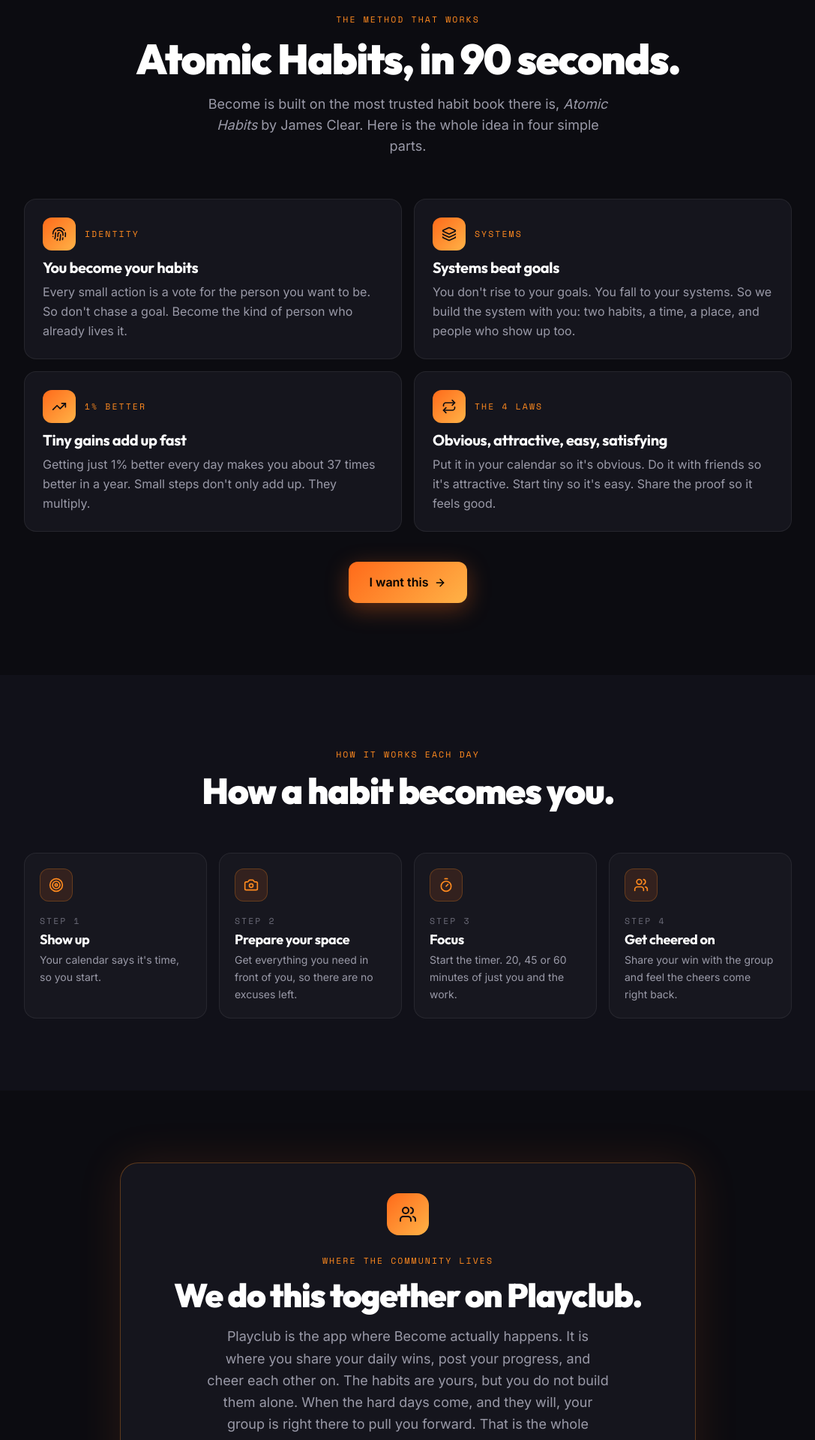
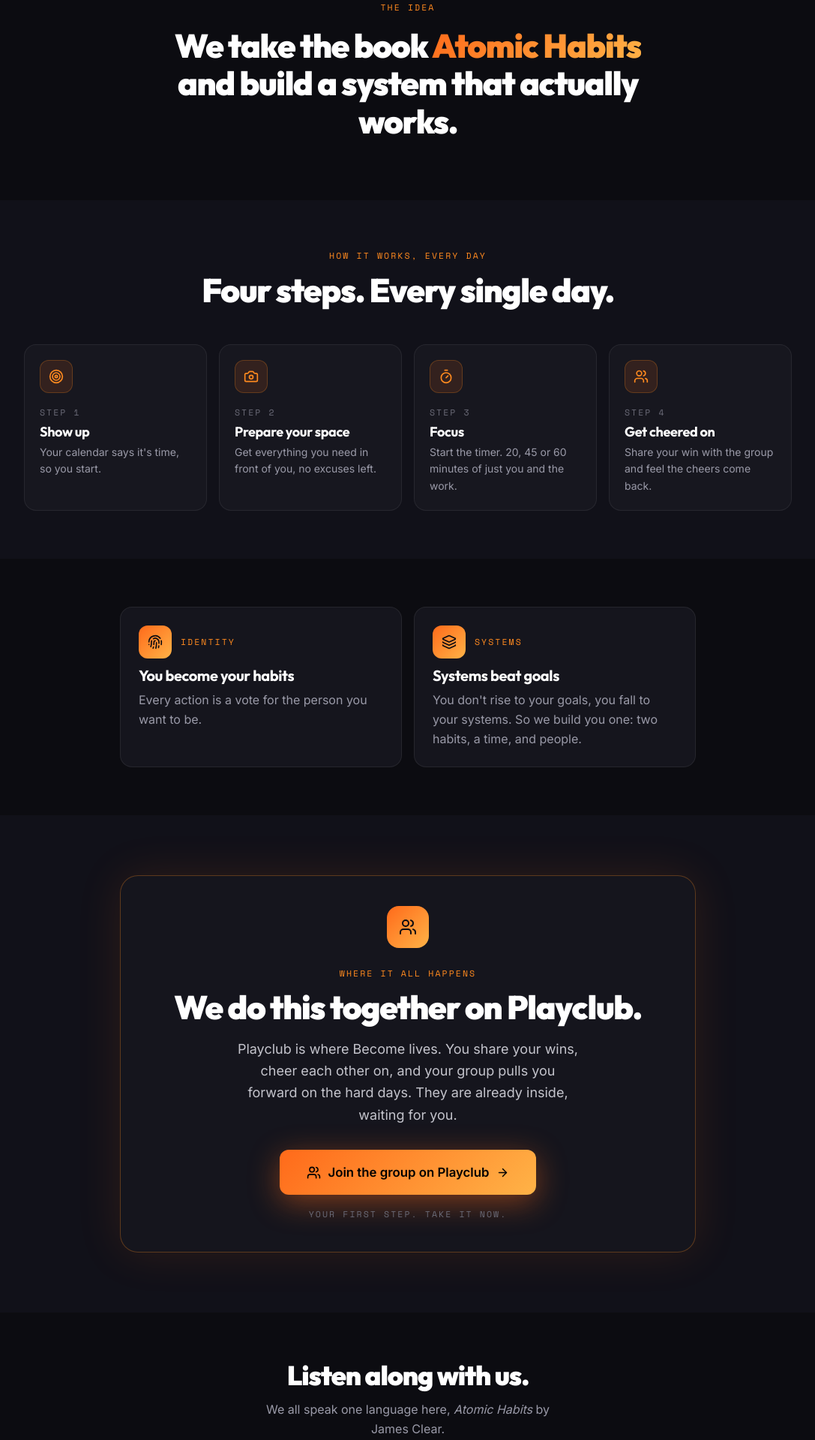
Before and after one commit to shanikoren1/Community, a Next.js app: page / in a window 1280 px wide. Shown: the part 880-2800 px from the top of the page at 75% size, without its empty margins (96-1183 px from the left). Built offline with nearby package versions, Linux system fonts and the light colour scheme.

Commit message:
Landing reflow: bigger logo, drop 'then you're in', one-sentence intro, 4 steps moved up, shorter identity/systems + Playclub, bigger streak finale

```diff
--- a/app/page.tsx
+++ b/app/page.tsx
@@ -4,7 +4,7 @@
 import dynamic from "next/dynamic";
 import {
   Camera, Timer, Users, ArrowRight, Headphones, Target,
-  Fingerprint, TrendingUp, Layers, Repeat, Flame, Mic,
+  Fingerprint, Layers, Flame, Mic,
 } from "lucide-react";
 import { SITE, PLAYCLUB_URL, AUDIOBOOK_URL, PODCAST_URL } from "../lib/config";
 
@@ -12,18 +12,16 @@
 
 const FLAME = "linear-gradient(135deg, #FF6A1A 0%, #FFB347 100%)";
 
-const LAWS = [
-  { icon: Fingerprint, tag: "Identity", title: "You become your habits", text: "Every small action is a vote for the person you want to be. So don't chase a goal. Become the kind of person who already lives it." },
-  { icon: Layers, tag: "Systems", title: "Systems beat goals", text: "You don't rise to your goals. You fall to your systems. So we build the system with you: two habits, a time, a place, and people who show up too." },
-  { icon: TrendingUp, tag: "1% better", title: "Tiny gains add up fast", text: "Getting just 1% better every day makes you about 37 times better in a year. Small steps don't only add up. They multiply." },
-  { icon: Repeat, tag: "The 4 laws", title: "Obvious, attractive, easy, satisfying", text: "Put it in your calendar so it's obvious. Do it with friends so it's attractive. Start tiny so it's easy. Share the proof so it feels good." },
+const LOOP = [
+  { icon: Target, title: "Show up", text: "Your calendar says it's time, so you start." },
+  { icon: Camera, title: "Prepare your space", text: "Get everything you need in front of you, no excuses left." },
+  { icon: Timer, title: "Focus", text: "Start the timer. 20, 45 or 60 minutes of just you and the work." },
+  { icon: Users, title: "Get cheered on", text: "Share your win with the group and feel the cheers come back." },
 ];
 
-const LOOP = [
-  { icon: Target, title: "Show up", text: "Your calendar says it's time, so you start." },
-  { icon: Camera, title: "Prepare your space", text: "Get everything you need in front of you, so there are no excuses left." },
-  { icon: Timer, title: "Focus", text: "Start the timer. 20, 45 or 60 minutes of just you and the work." },
-  { icon: Users, title: "Get cheered on", text: "Share your win with the group and feel the cheers come right back." },
+const TRUTHS = [
+  { icon: Fingerprint, tag: "Identity", title: "You become your habits", text: "Every action is a vote for the person you want to be." },
+  { icon: Layers, tag: "Systems", title: "Systems beat goals", text: "You don't rise to your goals, you fall to your systems. So we build you one: two habits, a time, and people." },
 ];
 
 export default function Home() {
@@ -33,11 +31,11 @@
   return (
     <main style={{ backgroundColor: "#0C0C11" }}>
       {/* NAV */}
-      <nav className="fixed top-0 inset-x-0 z-40 px-5 py-3.5 flex items-center justify-between"
+      <nav className="fixed top-0 inset-x-0 z-40 px-5 py-3 flex items-center justify-between"
         style={{ backgroundColor: "rgba(12,12,17,0.72)", backdropFilter: "blur(12px)", borderBottom: "1px solid rgba(255,255,255,0.06)" }}>
-        <div className="flex items-center gap-2.5">
-          <img src="/logo.png" alt="Become" width={34} height={34} className="rounded-lg" />
-          <span className="font-extrabold text-white text-lg" style={{ fontFamily: "var(--font-outfit)" }}>Become</span>
+        <div className="flex items-center gap-3">
+          <img src="/logo.png" alt="Become" width={48} height={48} className="rounded-xl" />
+          <span className="font-extrabold text-white text-xl" style={{ fontFamily: "var(--font-outfit)" }}>Become</span>
         </div>
         <button onClick={open}
           className="px-5 py-2 rounded-lg text-sm font-bold text-black transition-all hover:-translate-y-0.5"
@@ -73,55 +71,27 @@
             <Flame size={20} /> Start now
             <ArrowRight size={18} className="transition-transform group-hover:translate-x-1" />
           </button>
-          <p className="mono-label mt-4" style={{ color: "rgba(255,255,255,0.45)" }}>Free. Takes two minutes. Then you&apos;re in.</p>
+          <p className="mono-label mt-4" style={{ color: "rgba(255,255,255,0.45)" }}>Free. Takes two minutes.</p>
         </div>
       </section>
 
-      {/* ATOMIC HABITS IN 90 SECONDS */}
-      <section className="py-24 px-6" style={{ backgroundColor: "#0C0C11" }}>
-        <div className="max-w-5xl mx-auto">
-          <div className="text-center mb-14">
-            <p className="mono-label mb-3" style={{ color: "#FF8A1F" }}>The method that works</p>
-            <h2 className="font-black text-white mb-4" style={{ fontFamily: "var(--font-outfit)", fontSize: "clamp(30px, 6vw, 56px)", letterSpacing: "-0.03em" }}>
-              Atomic Habits, in 90 seconds.
-            </h2>
-            <p className="text-lg mx-auto" style={{ color: "#9A9AA8", fontFamily: "var(--font-inter)", maxWidth: 560 }}>
-              {SITE.name} is built on the most trusted habit book there is, <em>Atomic Habits</em> by James Clear. Here is the whole idea in four simple parts.
-            </p>
-          </div>
-
-          <div className="grid sm:grid-cols-2 gap-4">
-            {LAWS.map((l) => {
-              const Icon = l.icon;
-              return (
-                <div key={l.tag} className="rounded-2xl p-6" style={{ background: "#15151D", border: "1px solid rgba(255,255,255,0.07)" }}>
-                  <div className="flex items-center gap-3 mb-3">
-                    <div className="w-11 h-11 rounded-xl flex items-center justify-center" style={{ background: FLAME }}><Icon size={20} color="#0C0C11" /></div>
-                    <span className="mono-label" style={{ color: "#FF8A1F" }}>{l.tag}</span>
-                  </div>
-                  <h3 className="font-bold text-white mb-2" style={{ fontFamily: "var(--font-outfit)", fontSize: 20 }}>{l.title}</h3>
-                  <p className="text-base leading-relaxed" style={{ color: "#9A9AA8", fontFamily: "var(--font-inter)" }}>{l.text}</p>
-                </div>
-              );
-            })}
-          </div>
-
-          <div className="text-center mt-10">
-            <button onClick={open} className="inline-flex items-center gap-2 px-7 py-3.5 rounded-xl font-bold text-black transition-all hover:-translate-y-0.5"
-              style={{ background: FLAME, fontFamily: "var(--font-inter)", boxShadow: "0 8px 30px rgba(255,106,26,0.35)" }}>
-              I want this <ArrowRight size={16} />
-            </button>
-          </div>
+      {/* ONE-SENTENCE INTRO */}
+      <section className="py-20 px-6" style={{ backgroundColor: "#0C0C11" }}>
+        <div className="max-w-2xl mx-auto text-center">
+          <p className="mono-label mb-4" style={{ color: "#FF8A1F" }}>The idea</p>
+          <h2 className="font-black text-white" style={{ fontFamily: "var(--font-outfit)", fontSize: "clamp(26px, 5vw, 44px)", lineHeight: 1.15, letterSpacing: "-0.03em" }}>
+            We take the book <span className="text-sunset">Atomic Habits</span> and build a system that actually works.
+          </h2>
         </div>
       </section>
 
-      {/* THE DAILY LOOP */}
-      <section className="py-24 px-6" style={{ backgroundColor: "#111119" }}>
+      {/* THE DAILY LOOP — moved up */}
+      <section className="py-16 px-6" style={{ backgroundColor: "#111119" }}>
         <div className="max-w-5xl mx-auto">
-          <div className="text-center mb-14">
-            <p className="mono-label mb-3" style={{ color: "#FF8A1F" }}>How it works each day</p>
-            <h2 className="font-black text-white" style={{ fontFamily: "var(--font-outfit)", fontSize: "clamp(28px, 5vw, 48px)", letterSpacing: "-0.03em" }}>
-              How a habit becomes you.
+          <div className="text-center mb-12">
+            <p className="mono-label mb-3" style={{ color: "#FF8A1F" }}>How it works, every day</p>
+            <h2 className="font-black text-white" style={{ fontFamily: "var(--font-outfit)", fontSize: "clamp(26px, 5vw, 44px)", letterSpacing: "-0.03em" }}>
+              Four steps. Every single day.
             </h2>
           </div>
           <div className="grid grid-cols-2 lg:grid-cols-4 gap-4">
@@ -140,75 +110,63 @@
         </div>
       </section>
 
-      {/* PLAYCLUB */}
-      <section className="py-24 px-6" style={{ backgroundColor: "#0C0C11" }}>
+      {/* IDENTITY / SYSTEMS — shortened */}
+      <section className="py-16 px-6" style={{ backgroundColor: "#0C0C11" }}>
+        <div className="max-w-3xl mx-auto">
+          <div className="grid sm:grid-cols-2 gap-4">
+            {TRUTHS.map((l) => {
+              const Icon = l.icon;
+              return (
+                <div key={l.tag} className="rounded-2xl p-6" style={{ background: "#15151D", border: "1px solid rgba(255,255,255,0.07)" }}>
+                  <div className="flex items-center gap-3 mb-3">
+                    <div className="w-11 h-11 rounded-xl flex items-center justify-center" style={{ background: FLAME }}><Icon size={20} color="#0C0C11" /></div>
+                    <span className="mono-label" style={{ color: "#FF8A1F" }}>{l.tag}</span>
+                  </div>
+                  <h3 className="font-bold text-white mb-2" style={{ fontFamily: "var(--font-outfit)", fontSize: 20 }}>{l.title}</h3>
+                  <p className="text-base leading-relaxed" style={{ color: "#9A9AA8", fontFamily: "var(--font-inter)" }}>{l.text}</p>
+                </div>
+              );
+            })}
+          </div>
+        </div>
+      </section>
+
+      {/* PLAYCLUB — shorter, hype, CTA */}
+      <section className="py-20 px-6" style={{ backgroundColor: "#111119" }}>
         <div className="max-w-3xl mx-auto rounded-3xl p-8 sm:p-10 text-center" style={{ background: "#15151D", border: "1px solid rgba(255,138,31,0.3)", boxShadow: "0 0 60px rgba(255,106,26,0.12)" }}>
           <div className="mx-auto mb-6 w-14 h-14 rounded-2xl flex items-center justify-center" style={{ background: FLAME }}>
             <Users size={24} color="#0C0C11" />
           </div>
-          <p className="mono-label mb-3" style={{ color: "#FF8A1F" }}>Where the community lives</p>
+          <p className="mono-label mb-3" style={{ color: "#FF8A1F" }}>Where it all happens</p>
           <h2 className="font-black text-white mb-4" style={{ fontFamily: "var(--font-outfit)", fontSize: "clamp(26px, 5vw, 44px)", letterSpacing: "-0.03em" }}>
             We do this together on Playclub.
           </h2>
-          <p className="text-lg leading-relaxed mb-8 mx-auto" style={{ color: "#9A9AA8", fontFamily: "var(--font-inter)", maxWidth: 540 }}>
-            Playclub is the app where Become actually happens. It is where you share your daily wins, post your progress, and cheer each other on. The habits are yours, but you do not build them alone. When the hard days come, and they will, your group is right there to pull you forward. That is the whole secret: people keep going when people are watching and rooting for them. Your group is already inside, waiting for you. Joining it is your first real step.
+          <p className="text-lg leading-relaxed mb-8 mx-auto" style={{ color: "#C4C4CC", fontFamily: "var(--font-inter)", maxWidth: 460 }}>
+            Playclub is where Become lives. You share your wins, cheer each other on, and your group pulls you forward on the hard days. They are already inside, waiting for you.
           </p>
           <a href={PLAYCLUB_URL} target="_blank" rel="noopener noreferrer"
             className="inline-flex items-center gap-2.5 px-9 py-4 rounded-xl font-bold text-black transition-all duration-300 hover:-translate-y-1"
             style={{ background: FLAME, fontFamily: "var(--font-inter)", fontSize: "1.05rem", boxShadow: "0 10px 40px rgba(255,106,26,0.45)" }}>
-            <Users size={19} /> Join the Become group on Playclub
+            <Users size={19} /> Join the group on Playclub
             <ArrowRight size={17} />
           </a>
-          <p className="mono-label mt-4" style={{ color: "#6B6B78" }}>This is your first action. Take it now.</p>
+          <p className="mono-label mt-4" style={{ color: "#6B6B78" }}>Your first step. Take it now.</p>
         </div>
       </section>
 
-      {/* JOURNEY PREVIEW */}
-      <section className="py-24 px-6" style={{ backgroundColor: "#0C0C11" }}>
-        <div className="max-w-3xl mx-auto rounded-3xl overflow-hidden" style={{ border: "1px solid rgba(255,255,255,0.07)" }}>
-          <div className="relative px-7 pt-8 pb-7" style={{ backgroundImage: "linear-gradient(180deg, rgba(12,12,17,0.5), #15151D), url('/mountain-hero.png')", backgroundSize: "cover", backgroundPosition: "center" }}>
-            <span className="mono-label" style={{ color: "#FFB347" }}>Your journey</span>
-            <h2 className="font-black text-white mt-2" style={{ fontFamily: "var(--font-outfit)", fontSize: "clamp(26px, 5vw, 40px)" }}>Watch yourself climb.</h2>
-          </div>
-          <div className="px-7 py-7" style={{ background: "#15151D" }}>
-            <div className="flex items-center justify-between mb-5">
-              <div>
-                <span className="mono-label block mb-1" style={{ color: "#6B6B78" }}>Current streak</span>
-                <span className="font-black text-white" style={{ fontFamily: "var(--font-outfit)", fontSize: 32 }}>
-                  <Flame size={26} className="inline mr-1.5" color="#FF8A1F" />23 days
-                </span>
-              </div>
-              <div className="text-right">
-                <span className="mono-label block mb-1" style={{ color: "#6B6B78" }}>This week</span>
-                <span className="text-sunset font-black" style={{ fontFamily: "var(--font-outfit)", fontSize: 32 }}>82%</span>
-              </div>
-            </div>
-            <div className="flex items-end gap-2 h-24">
-              {[40, 65, 50, 90, 70, 100, 60].map((h, i) => (
-                <div key={i} className="flex-1 rounded-t-md" style={{ height: `${h}%`, background: i === 5 ? FLAME : "rgba(255,255,255,0.08)" }} />
-              ))}
-            </div>
-            <p className="text-sm mt-5" style={{ color: "#9A9AA8", fontFamily: "var(--font-inter)" }}>
-              Every photo, every focus session, every cheer adds up. The mountain gets smaller as you get bigger.
-            </p>
-          </div>
-        </div>
-      </section>
-
-      {/* LISTEN ALONG — podcast first, audiobook second */}
-      <section className="py-24 px-6" style={{ backgroundColor: "#111119" }}>
+      {/* LISTEN — podcast first */}
+      <section className="py-16 px-6" style={{ backgroundColor: "#0C0C11" }}>
         <div className="max-w-2xl mx-auto text-center">
-          <div className="mx-auto mb-6 w-14 h-14 rounded-2xl flex items-center justify-center" style={{ background: FLAME }}><Headphones size={24} color="#0C0C11" /></div>
-          <h2 className="font-black text-white mb-4" style={{ fontFamily: "var(--font-outfit)", fontSize: "clamp(26px, 4vw, 40px)", letterSpacing: "-0.03em" }}>
+          <h2 className="font-black text-white mb-3" style={{ fontFamily: "var(--font-outfit)", fontSize: "clamp(24px, 4vw, 36px)", letterSpacing: "-0.03em" }}>
             Listen along with us.
           </h2>
-          <p className="text-lg leading-relaxed mb-8 mx-auto" style={{ color: "#9A9AA8", fontFamily: "var(--font-inter)", maxWidth: 460 }}>
-            We all speak one language here, <em>Atomic Habits</em> by James Clear. Start with the podcast, or take the full audiobook.
+          <p className="text-base leading-relaxed mb-7 mx-auto" style={{ color: "#9A9AA8", fontFamily: "var(--font-inter)", maxWidth: 420 }}>
+            We all speak one language here, <em>Atomic Habits</em> by James Clear.
           </p>
           <div className="flex flex-wrap items-center justify-center gap-3">
             <a href={PODCAST_URL} target="_blank" rel="noopener noreferrer"
               className="inline-flex items-center gap-2 px-7 py-3.5 font-bold rounded-xl text-black transition-all hover:-translate-y-0.5"
-              style={{ background: FLAME, fontFamily: "var(--font-inter)", boxShadow: "0 8px 30px rgba(255,106,26,0.3)" }}>
+              style={{ background: FLAME, fontFamily: "var(--font-inter)" }}>
               <Mic size={17} /> Listen to the podcast
             </a>
             <a href={AUDIOBOOK_URL} target="_blank" rel="noopener noreferrer"
@@ -220,26 +178,40 @@
         </div>
       </section>
 
-      {/* FINAL CTA */}
-      <section className="py-28 px-6 text-center" style={{ backgroundColor: "#0C0C11" }}>
-        <div className="max-w-md mx-auto">
-          <h2 className="font-black text-white mb-4" style={{ fontFamily: "var(--font-outfit)", fontSize: "clamp(30px, 6vw, 52px)", letterSpacing: "-0.03em" }}>
-            Be a builder of<br />your own life.
+      {/* JOURNEY — big, impressive finale */}
+      <section className="relative px-6 py-28 overflow-hidden" style={{ backgroundColor: "#0C0C11" }}>
+        <div className="absolute inset-0 slow-zoom" style={{ backgroundImage: "url('/mountain-hero.png')", backgroundSize: "cover", backgroundPosition: "center" }} />
+        <div className="absolute inset-0" style={{ background: "linear-gradient(180deg, rgba(12,12,17,0.75) 0%, rgba(12,12,17,0.7) 50%, rgba(12,12,17,0.92) 100%)" }} />
+
+        <div className="relative z-10 max-w-3xl mx-auto text-center">
+          <p className="mono-label mb-4" style={{ color: "#FFB347" }}>Your journey</p>
+          <h2 className="font-black text-white mb-3" style={{ fontFamily: "var(--font-outfit)", fontSize: "clamp(34px, 8vw, 72px)", lineHeight: 0.98, letterSpacing: "-0.04em", textShadow: "0 4px 40px rgba(0,0,0,0.5)" }}>
+            Watch yourself climb.
           </h2>
-          <p className="mb-8 text-base" style={{ color: "#9A9AA8", fontFamily: "var(--font-inter)" }}>
-            Pick your two goals. Put them in your calendar. Show up with your people. You can be in within two minutes.
+          <p className="text-lg mb-12 mx-auto" style={{ color: "#D4D4DC", fontFamily: "var(--font-inter)", maxWidth: 440 }}>
+            Every photo, every focus session, every cheer stacks up. The mountain gets smaller as you get bigger.
           </p>
-          <button onClick={open}
-            className="group inline-flex items-center gap-2 px-9 py-4 rounded-xl font-bold text-black transition-all duration-300 hover:-translate-y-1"
-            style={{ background: FLAME, fontSize: "1.1rem", fontFamily: "var(--font-inter)", boxShadow: "0 10px 40px rgba(255,106,26,0.45)" }}>
-            <Flame size={19} /> Start now
-            <ArrowRight size={17} className="transition-transform group-hover:translate-x-1" />
-          </button>
-          <p className="mt-6 text-sm">
-            <a href={PLAYCLUB_URL} target="_blank" rel="noopener noreferrer" className="transition-opacity hover:opacity-70" style={{ color: "#FFB347", fontFamily: "var(--font-inter)" }}>
-              Already joined? Open the group chat
-            </a>
-          </p>
+
+          <div className="grid grid-cols-2 gap-4 max-w-xl mx-auto">
+            <div className="rounded-2xl p-7" style={{ background: "rgba(21,21,29,0.85)", border: "1px solid rgba(255,138,31,0.3)", backdropFilter: "blur(8px)" }}>
+              <Flame size={30} className="mx-auto mb-2" color="#FF8A1F" />
+              <span className="block font-black text-white" style={{ fontFamily: "var(--font-outfit)", fontSize: "clamp(40px, 9vw, 64px)", lineHeight: 1 }}>23</span>
+              <span className="mono-label" style={{ color: "#9A9AA8" }}>day streak</span>
+            </div>
+            <div className="rounded-2xl p-7" style={{ background: "rgba(21,21,29,0.85)", border: "1px solid rgba(255,138,31,0.3)", backdropFilter: "blur(8px)" }}>
+              <span className="block text-sunset font-black" style={{ fontFamily: "var(--font-outfit)", fontSize: "clamp(40px, 9vw, 64px)", lineHeight: 1 }}>82%</span>
+              <span className="mono-label" style={{ color: "#9A9AA8" }}>this week</span>
+            </div>
+          </div>
+
+          <div className="mt-10">
+            <button onClick={open}
+              className="group inline-flex items-center gap-2.5 px-10 py-5 rounded-xl font-bold text-black transition-all duration-300 hover:-translate-y-1"
+              style={{ background: FLAME, fontFamily: "var(--font-inter)", fontSize: "1.15rem", boxShadow: "0 12px 50px rgba(255,106,26,0.55)" }}>
+              <Flame size={20} /> Begin your climb
+              <ArrowRight size={18} className="transition-transform group-hover:translate-x-1" />
+            </button>
+          </div>
         </div>
       </section>
 
@@ -254,7 +226,7 @@
         </p>
       </footer>
 
-      {/* Sticky always-visible CTA (mobile) so joining is never more than one tap away */}
+      {/* Sticky always-visible CTA (mobile) */}
       {!showJoin && (
         <div className="fixed bottom-0 inset-x-0 z-40 p-4 sm:hidden" style={{ background: "linear-gradient(180deg, rgba(12,12,17,0) 0%, rgba(12,12,17,0.9) 40%)" }}>
           <button onClick={open}
```
